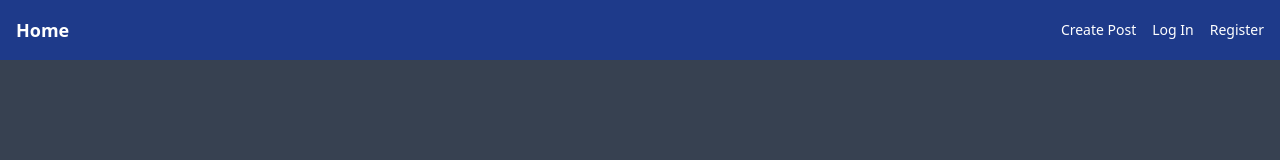
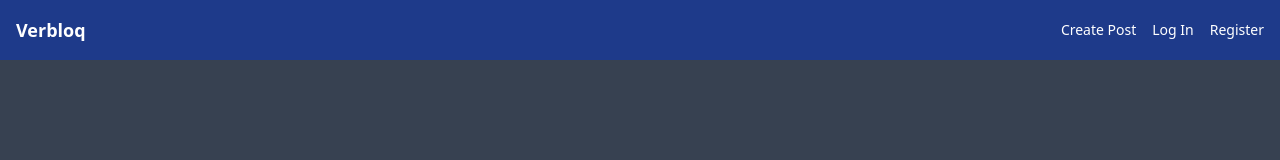
Before and after one commit to moskanoro/VERBLOQ, a Next.js app: page /login in a window 1280 px wide. Shown: the top 160 px of the page. Built offline with nearby package versions, Linux system fonts and the light colour scheme.

Commit message:
added logo design

```diff
--- a/app/components/Header.js
+++ b/app/components/Header.js
@@ -31,7 +31,7 @@ export default function Header() {
             <div className="container mx-auto flex justify-between items-center">
                 <div className="text-lg font-bold">
                     <Link href='/' className="hover:text-gray-200 transition duration-200">
-                        Home
+                        Verbloq
                     </Link>
                 </div>
                 <nav className="space-x-4 text-sm">
```
